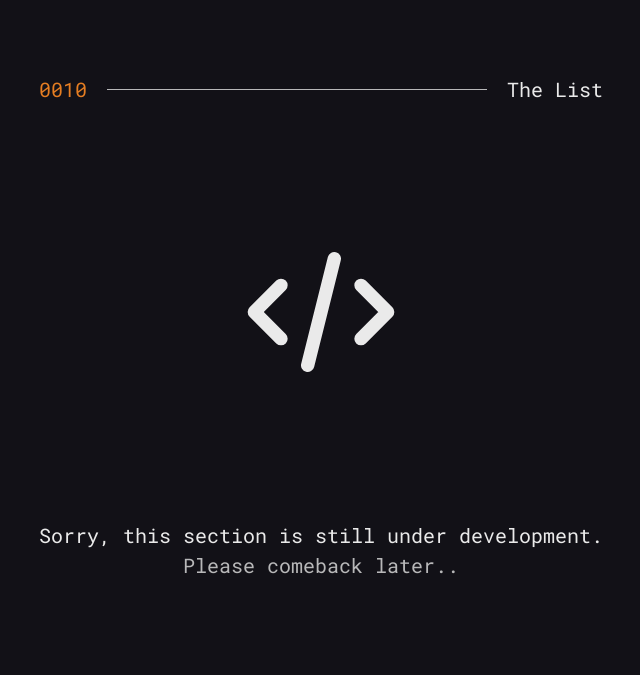
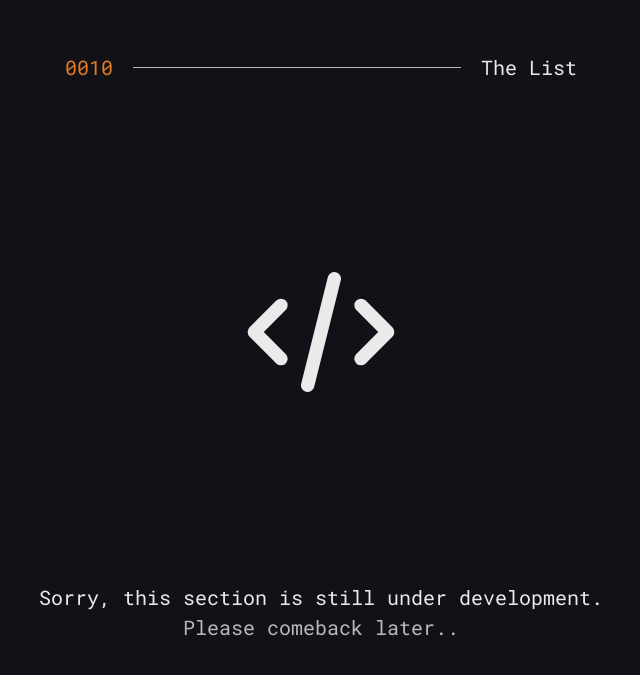
Before and after one commit to WarunSinX/react-warunsitex, a Gatsby site: page / in a window 1280 px wide. Shown: the part 1673-2348 px from the top of the page, without its empty margins (319-959 px from the left). Built offline with nearby package versions, Linux system fonts and the light colour scheme; Gatsby itself is replaced by a stand-in of ours.

Commit message:
Modify flex positioning

```diff
--- a/src/components/homies/thelist.js
+++ b/src/components/homies/thelist.js
@@ -4,15 +4,14 @@ const TheList = () => {
   return (
     <section
       id="thelist"
-      className="min-h-screen flex justify-center items-center"
+      className="min-h-screen flex justify-around items-center flex-col pt-10"
     >
-      <div className="text-center">
-        <div className="flex items-center">
+      <div className="flex items-center w-1/2">
         <p className="text-accent text-xl">0010</p>
         <div className="mx-5 border-t border-secondary-text w-full" />
         <p className="text-main-text flex-none text-xl">The List</p>
       </div>
-        <div className="flex justify-center my-32">
+
       <svg
         fill="none"
         viewBox="0 0 24 24"
@@ -26,11 +25,12 @@ const TheList = () => {
           d="M10 20l4-16m4 4l4 4-4 4M6 16l-4-4 4-4"
         />
       </svg>
-        </div>
+
+      <div className="text-center">
         <p className="text-xl">
           Sorry, this section is still under development. <br />
-          <span className="text-secondary-text">Please comeback later..</span>
         </p>
+        <p className="text-secondary-text text-xl">Please comeback later..</p>
       </div>
     </section>
   )
```
Lines whose indentation alone changed are shown as unchanged.
